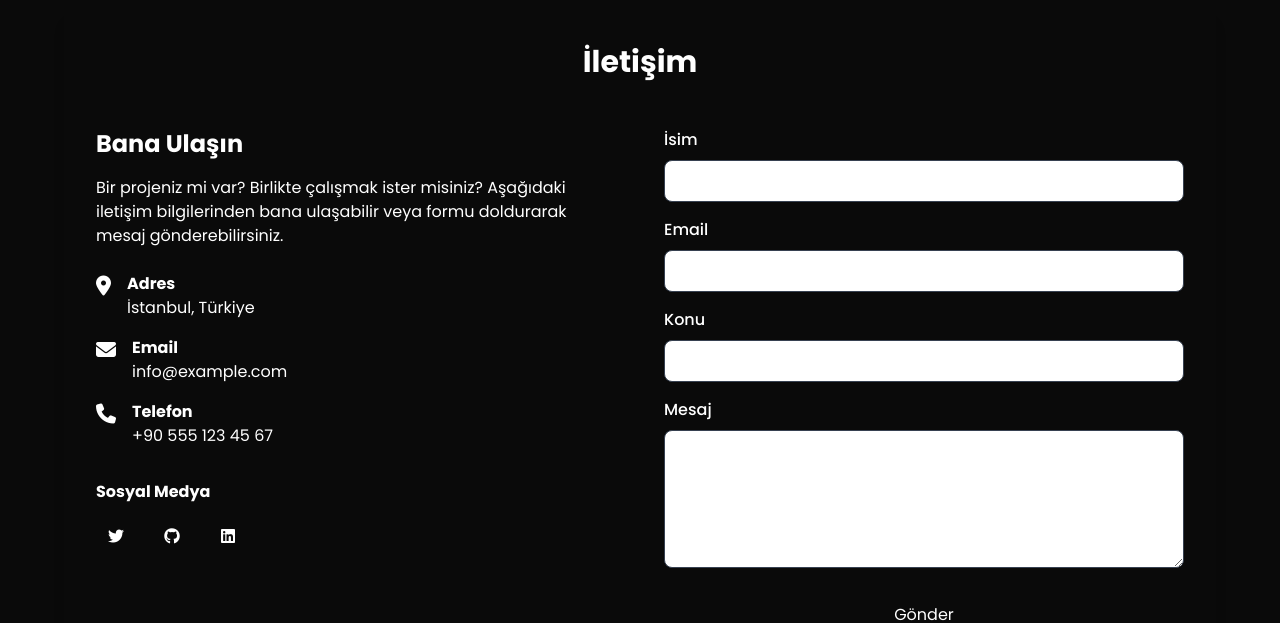
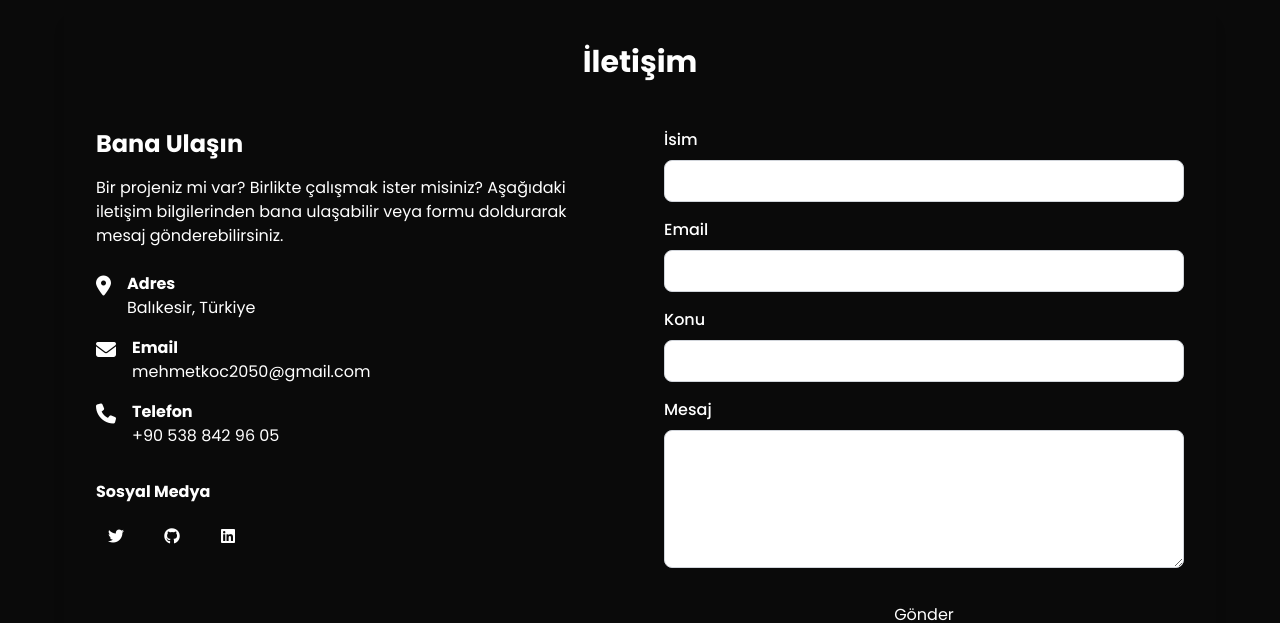
Before and after one commit to MehmetKoc16/Portfolyo, a React (Create React App) app: page / in a window 1280 px wide. Shown: the part 3000-3623 px from the top of the page. Built offline with nearby package versions, Linux system fonts and the light colour scheme.

Commit message:
EmailJS yüklendi. Contact tarafında gerekli bilgiler girildi. EmailJS entegre edildi.

```diff
--- a/package.json
+++ b/package.json
@@ -3,6 +3,7 @@
   "version": "0.1.0",
   "private": true,
   "dependencies": {
+    "@emailjs/browser": "^4.4.1",
     "@fortawesome/fontawesome-svg-core": "^6.7.2",
     "@fortawesome/free-brands-svg-icons": "^6.7.2",
     "@fortawesome/react-fontawesome": "^0.2.2",
--- a/src/components/Contact/Contact.js
+++ b/src/components/Contact/Contact.js
@@ -1,6 +1,33 @@
-import React from 'react';
+import React, { useRef, useState } from 'react';
+import emailjs from '@emailjs/browser';
 
 const Contact = () => {
+  const form = useRef();
+  const [loading, setLoading] = useState(false);
+  const [status, setStatus] = useState(null);
+
+  const sendEmail = (e) => {
+    e.preventDefault();
+    setLoading(true);
+
+    // EmailJS servis ID, şablon ID ve public key değerlerinizi buraya girin
+    emailjs.sendForm(
+      'service_wpopkhp',
+      'template_p2zuw4n',
+      form.current,
+      'XlqDa59uwS1xfl9gv'
+    )
+      .then((result) => {
+        setStatus({ success: true, message: 'Mesajınız başarıyla gönderildi!' });
+        form.current.reset();
+      }, (error) => {
+        setStatus({ success: false, message: 'Bir hata oluştu, lütfen tekrar deneyin.' });
+      })
+      .finally(() => {
+        setLoading(false);
+      });
+  };
+
   return (
     <section id="contact" className="py-20">
       <div className="max-w-6xl mx-auto bg-dark rounded-lg shadow-lg p-8">
@@ -16,7 +43,7 @@ const Contact = () => {
                 </div>
                 <div>
                   <h4 className="font-bold">Adres</h4>
-                  <p>İstanbul, Türkiye</p>
+                  <p>Balıkesir, Türkiye</p>
                 </div>
               </div>
               <div className="flex items-start">
@@ -25,7 +52,7 @@ const Contact = () => {
                 </div>
                 <div>
                   <h4 className="font-bold">Email</h4>
-                  <p>info@example.com</p>
+                  <p>mehmetkoc2050@gmail.com</p>
                 </div>
               </div>
               <div className="flex items-start">
@@ -34,44 +61,55 @@ const Contact = () => {
                 </div>
                 <div>
                   <h4 className="font-bold">Telefon</h4>
-                  <p>+90 555 123 45 67</p>
+                  <p>+90 538 842 96 05</p>
                 </div>
               </div>
             </div>
             <div className="mt-8">
               <h4 className="font-bold mb-3">Sosyal Medya</h4>
               <div className="flex space-x-4">
-                <a href="https://twitter.com" target="_blank" rel="noopener noreferrer" className="w-10 h-10 rounded-full bg-dark-darker flex items-center justify-center text-primary hover:bg-primary hover:text-white transition-colors">
+                <a href="https://x.com/MehmetK26695521" target="_blank" rel="noopener noreferrer" className="w-10 h-10 rounded-full bg-dark-darker flex items-center justify-center text-primary hover:bg-primary hover:text-white transition-colors">
                   <i className="fab fa-twitter"></i>
                 </a>
-                <a href="https://github.com" target="_blank" rel="noopener noreferrer" className="w-10 h-10 rounded-full bg-dark-darker flex items-center justify-center text-primary hover:bg-primary hover:text-white transition-colors">
+                <a href="https://github.com/MehmetKoc16" target="_blank" rel="noopener noreferrer" className="w-10 h-10 rounded-full bg-dark-darker flex items-center justify-center text-primary hover:bg-primary hover:text-white transition-colors">
                   <i className="fab fa-github"></i>
                 </a>
-                <a href="https://linkedin.com" target="_blank" rel="noopener noreferrer" className="w-10 h-10 rounded-full bg-dark-darker flex items-center justify-center text-primary hover:bg-primary hover:text-white transition-colors">
+                <a href="https://www.linkedin.com/in/mehmet-ko%C3%A7-3479a5340/" target="_blank" rel="noopener noreferrer" className="w-10 h-10 rounded-full bg-dark-darker flex items-center justify-center text-primary hover:bg-primary hover:text-white transition-colors">
                   <i className="fab fa-linkedin"></i>
                 </a>
               </div>
             </div>
           </div>
           <div>
-            <form>
+            {status && (
+              <div className={`mb-4 p-3 rounded ${status.success ? 'bg-green-800/30 text-green-400' : 'bg-red-800/30 text-red-400'}`}>
+                {status.message}
+              </div>
+            )}
+            <form ref={form} onSubmit={sendEmail}>
               <div className="mb-4">
-                <label htmlFor="name" className="block mb-2 font-medium">İsim</label>
-                <input type="text" id="name" className="w-full px-4 py-2 bg-dark-darker border border-gray-700 rounded-lg focus:outline-none focus:border-primary" />
+                <label htmlFor="user_name" className="block mb-2 font-medium">İsim</label>
+                <input type="text" name="user_name" id="user_name" className="w-full px-4 py-2 bg-white border border-gray-300 rounded-lg focus:outline-none focus:border-primary text-black" required />
               </div>
               <div className="mb-4">
-                <label htmlFor="email" className="block mb-2 font-medium">Email</label>
-                <input type="email" id="email" className="w-full px-4 py-2 bg-dark-darker border border-gray-700 rounded-lg focus:outline-none focus:border-primary" />
+                <label htmlFor="user_email" className="block mb-2 font-medium">Email</label>
+                <input type="email" name="user_email" id="user_email" className="w-full px-4 py-2 bg-white border border-gray-300 rounded-lg focus:outline-none focus:border-primary text-black" required />
               </div>
               <div className="mb-4">
                 <label htmlFor="subject" className="block mb-2 font-medium">Konu</label>
-                <input type="text" id="subject" className="w-full px-4 py-2 bg-dark-darker border border-gray-700 rounded-lg focus:outline-none focus:border-primary" />
+                <input type="text" name="subject" id="subject" className="w-full px-4 py-2 bg-white border border-gray-300 rounded-lg focus:outline-none focus:border-primary text-black" required />
               </div>
               <div className="mb-4">
                 <label htmlFor="message" className="block mb-2 font-medium">Mesaj</label>
-                <textarea id="message" rows="5" className="w-full px-4 py-2 bg-dark-darker border border-gray-700 rounded-lg focus:outline-none focus:border-primary"></textarea>
+                <textarea name="message" id="message" rows="5" className="w-full px-4 py-2 bg-white border border-gray-300 rounded-lg focus:outline-none focus:border-primary text-black" required></textarea>
               </div>
-              <button type="submit" className="w-full px-6 py-3 bg-primary text-white rounded-lg hover:bg-primary/80 transition-colors">Gönder</button>
+              <button
+                type="submit"
+                className="w-full px-6 py-3 bg-primary text-white rounded-lg hover:bg-primary/80 transition-colors flex justify-center items-center"
+                disabled={loading}
+              >
+                {loading ? 'Gönderiliyor...' : 'Gönder'}
+              </button>
             </form>
           </div>
         </div>
```
Also changed, not shown: 1 other file (tests, documents, lock files or other folders).
